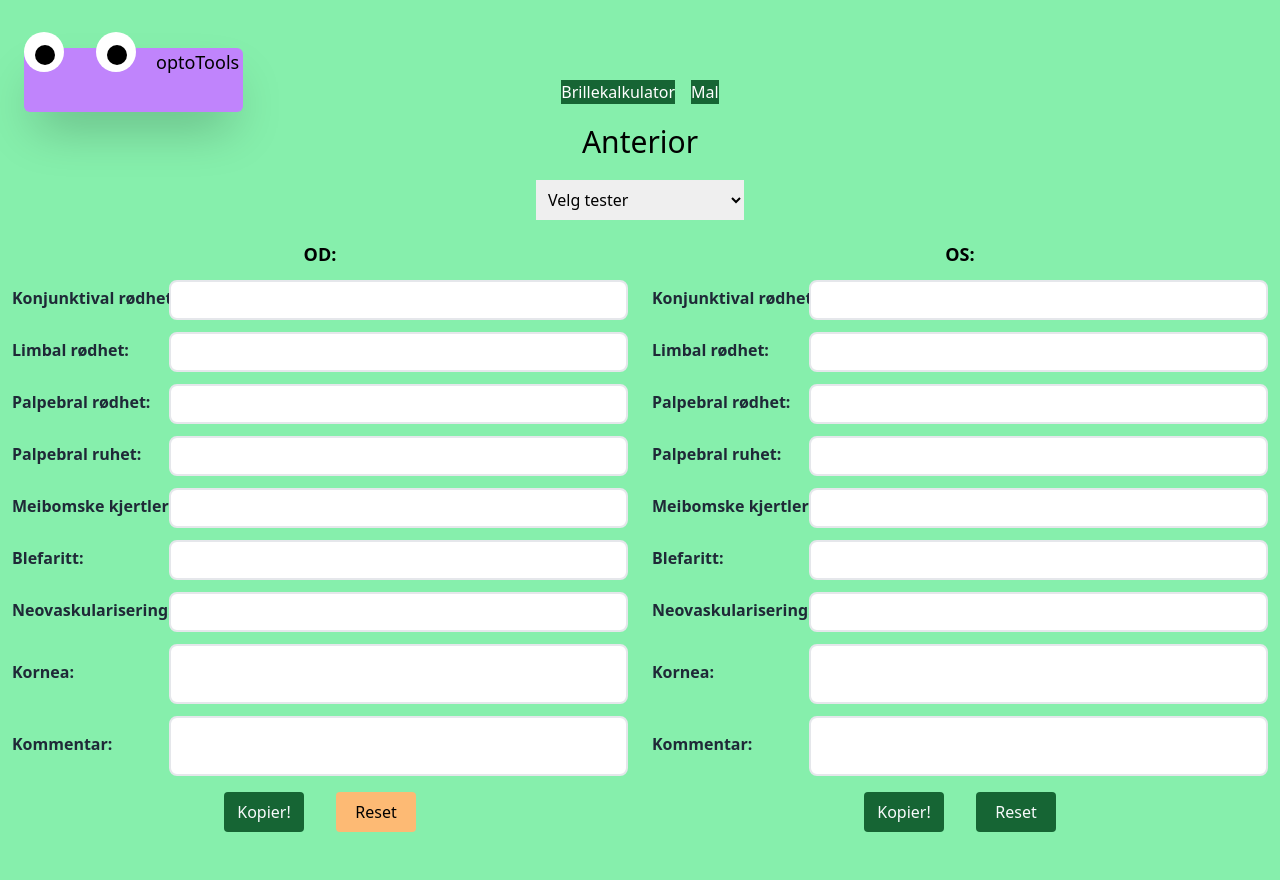
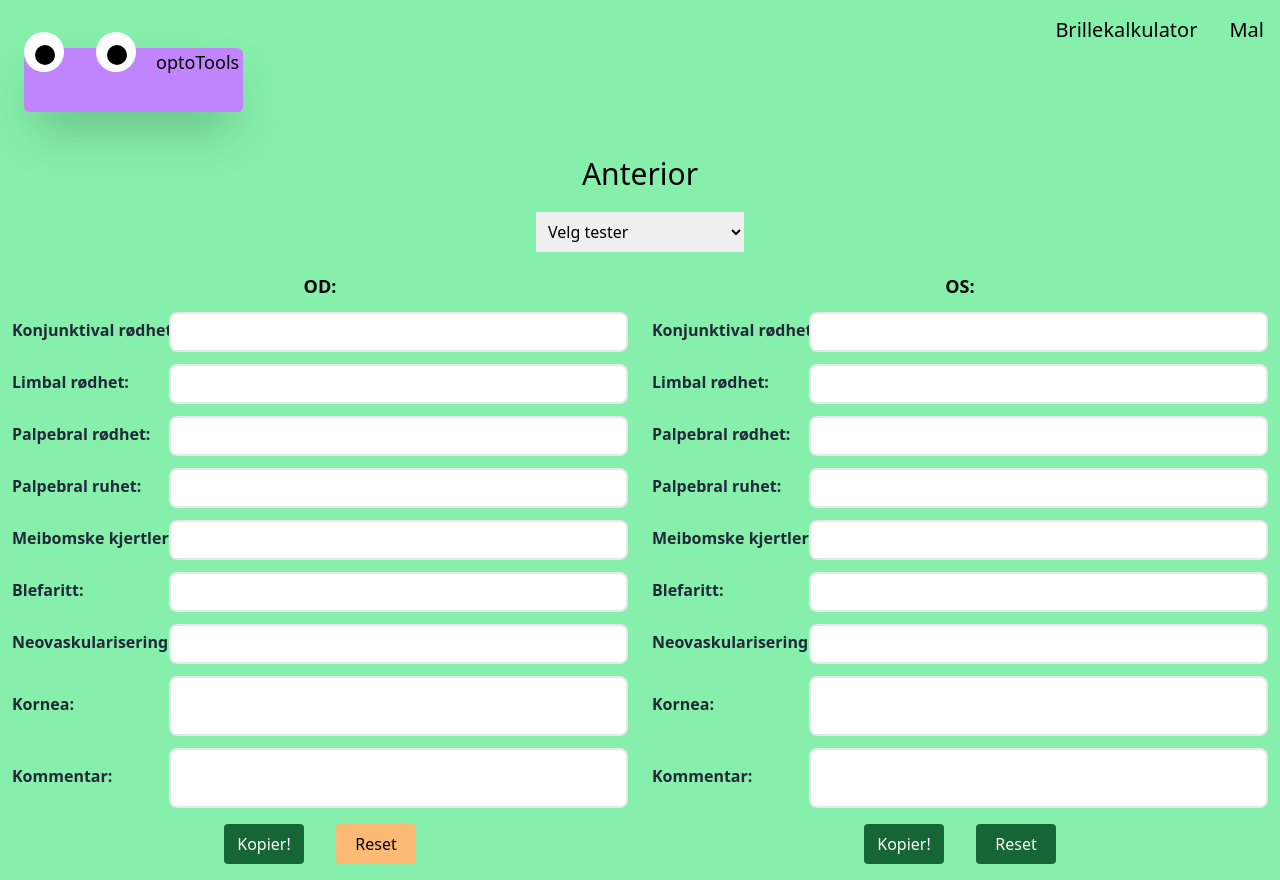
Before and after one commit to nikolaisundal/optoTools, a React (Vite) app: page / in a window 1280 px wide. Before the commit the page ends 848 px from the top, so only its background shows below. Built offline with nearby package versions, Linux system fonts and the light colour scheme.

Commit message:
changes to calculator search field

```diff
--- a/src/App.jsx
+++ b/src/App.jsx
@@ -311,20 +311,20 @@ function App() {
 
   return (
     <>
-    <div className="mt-20">
+    <div className="mt-4">
     <div className="flex absolute top-12 left-6 bg-purple-400 rounded-md shadow-2xl">
       <Eye className="cursor-pointer pr-2" />
       <Eye className="cursor-pointer pl-2" />
       <div className='text-lg px-1'>optoTools</div>
     </div>
     </div>
-    <div className='text-center'>
-      <button className='bg-green-800 text-white mr-2'
+    <div className='text-right mb-10'>
+      <button className='text-xl mr-4 hover:underline'
         id="calculator"
         onClick={(e)=> handleRouteChange(e)}>
         Brillekalkulator
       </button>
-      <button className='bg-green-800 text-white ml-2'
+      <button className='text-xl mx-4 hover:underline'
         id="template"
         onClick={(e)=> handleRouteChange(e)}>
         Mal
@@ -332,7 +332,7 @@ function App() {
     </div>
     {route === "template" &&
       <>
-      <h1 className='text-center text-3xl my-5'>
+      <h1 className='text-center text-3xl mb-5 mt-28'>
         Anterior
       </h1>
         <Anterior
@@ -347,7 +347,7 @@ function App() {
         </>}
       {route === "calculator" &&
       <>
-      <h4 className='text-center text-3xl my-5'>
+      <h4 className='text-center text-3xl mb-5 mt-32'>
         Brillekalkulator
       </h4>
         <RadioRow
--- a/src/components/Calculator.jsx
+++ b/src/components/Calculator.jsx
@@ -27,7 +27,7 @@ export default function Calculator(props) {
             </div>
           <div className='flex items-center col-span-3'>
             <input
-                className='appearance-none border-2 border-gray-200 rounded-lg w-full py-2 px-4 text-gray-700 leading-tight'
+                className='appearance-none border-2 border-gray-200 rounded-lg w-full py-2 px-1 text-gray-700 leading-tight'
                 type="text"
                 name="innfatning"
                 id="innfatning"
@@ -38,7 +38,7 @@ export default function Calculator(props) {
           </div>
           <div className='flex items-center col-span-1'>
             <input
-                className='appearance-none border-2 border-gray-200 rounded-lg w-full py-2 px-4 text-gray-700 leading-tight'
+                className='appearance-none border-2 border-gray-200 rounded-lg w-full py-2 px-1 text-gray-700 leading-tight'
                 type="text"
                 name="price"
                 id="price"
@@ -54,7 +54,7 @@ export default function Calculator(props) {
           </div>
           <div className='flex items-center col-span-3'>
             <Multiselect
-              className='bg-slate-50 appearance-none border-2 border-gray-200 rounded-lg w-full text-gray-700 leading-tight pl-3'
+              className='bg-slate-50 appearance-none border-2 border-gray-200 rounded-lg text-gray-700 leading-tight'
               options={options}
               selectionLimit="1"
               displayValue="type"
@@ -71,6 +71,7 @@ export default function Calculator(props) {
               style={{
                 searchBox: {
                   border: 'none',
+                  width: "43rem"
                 },
                 chips: {
 	                background: "rgb(22 101 52)"}
--- a/src/index.css
+++ b/src/index.css
@@ -19,13 +19,13 @@ body {
     animation-duration: 2s;
   }
 
-.multiselect-container {
+/* .multiselect-container {
     width: 43rem;
     color: rgb(22 101 52)
-}
+} */
 
 @media screen and (max-width: 1150px) {
-    .multiselect-container {
+    .search-box  {
       width: 100%;
     }
   }
```
